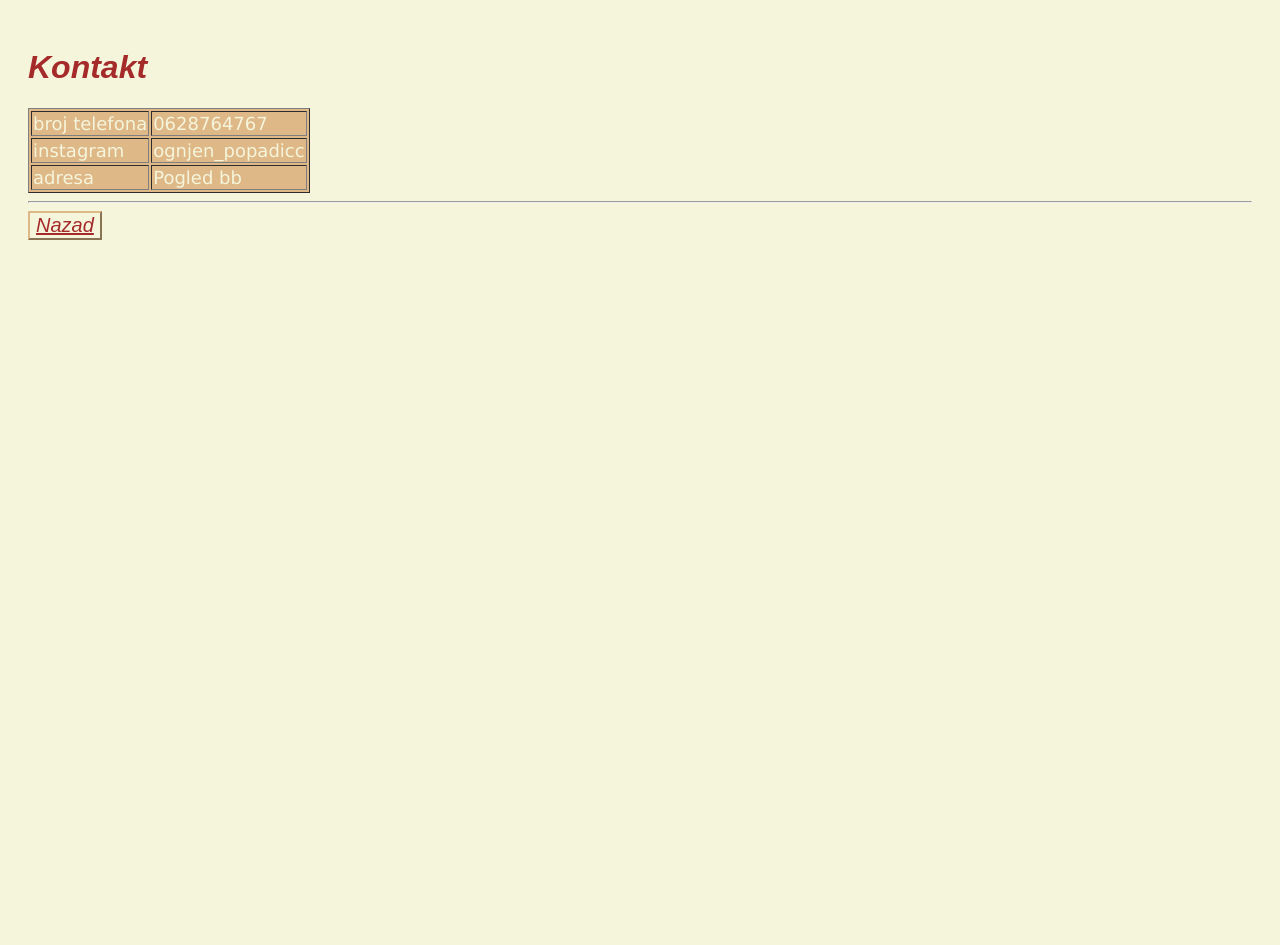
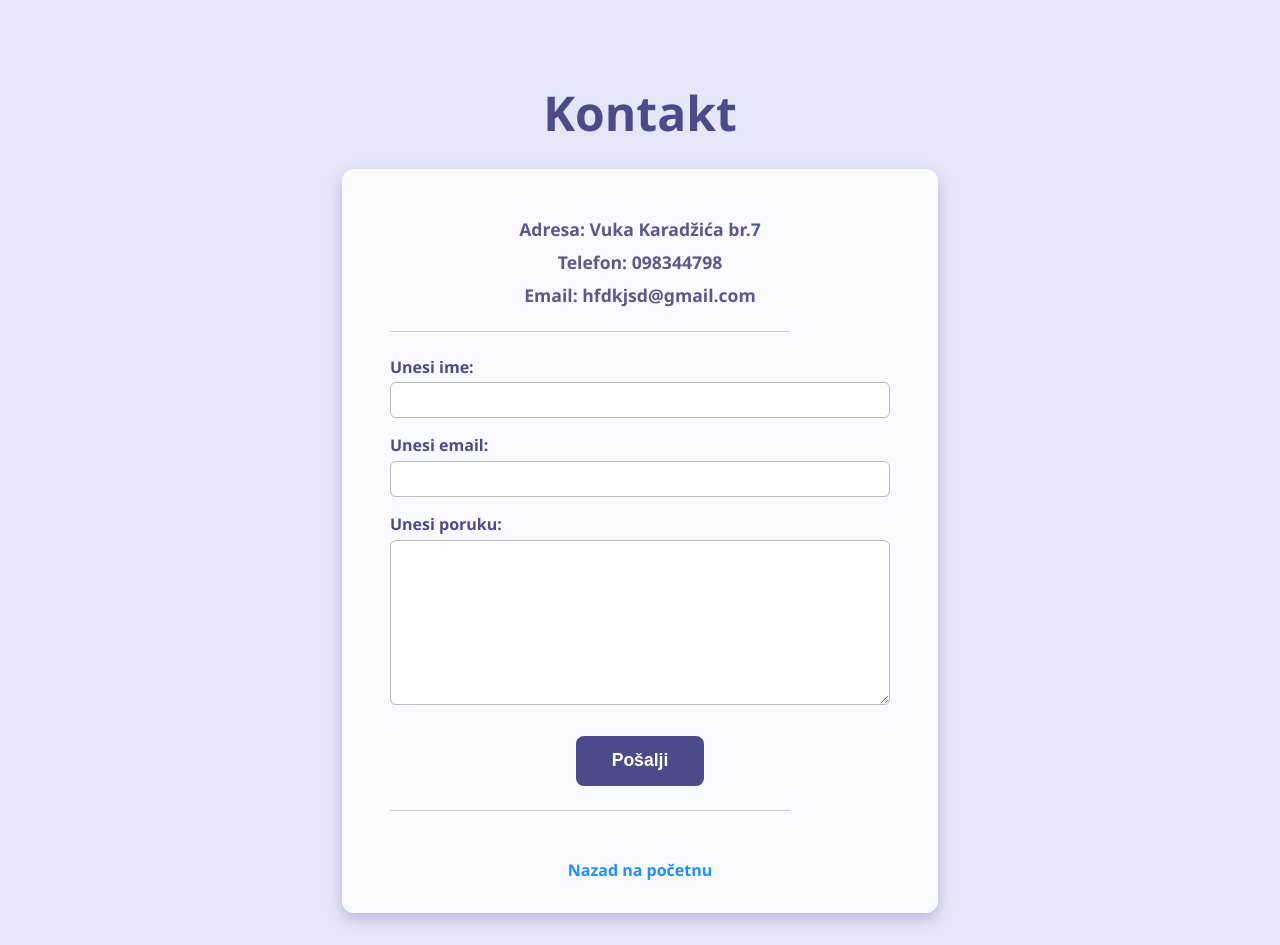
Before and after one commit to maariijjanna/Primena-racunara, a plain HTML site: page kontakt.html in a window 1280 px wide. Before the commit the page ends 800 px from the top, so only its background shows below. Drawn offline with Linux system fonts and the light colour scheme.

Commit message:
Add files via upload

```diff
--- a/kontakt.html
+++ b/kontakt.html
@@ -3,39 +3,29 @@
 <head>
     <meta charset="UTF-8">
     <meta name="viewport" content="width=device-width, initial-scale=1.0">
+    <title>Document</title>
     <link rel="stylesheet" href="style.css">
-    <title>Document</title>
+
 </head>
-<body class="body1">
-    <h1><b>Kontakt</b></h1>
-    <table class="table2" border="1">
-        <tr>
-            <td>
-                broj telefona
-            </td>
-            <td>
-                0628764767
-            </td>
+<body style="background-color: lavender;">
+    <h1>Kontakt</h1>
+    <form action="Moj kontakt">
+        <ul>
+            <li>Adresa: Vuka Karadžića br.7</li>
+            <li>Telefon: 098344798</li>
+            <li>Email: hfdkjsd@gmail.com</li>
+        </ul>
+        <hr>
+        <label>Unesi ime:</label>
+        <input type="text" name="TvojeIme" ><br>
+        <label >Unesi email:</label>
+        <input type="email" name="TvojEmail" ><br>
+        <label>Unesi poruku:</label>
+        <textarea name="textPoruke" id="" cols="30" rows="10"></textarea><br>
+        <input type="submit" value="Pošalji"><br>
+    <hr>
+    <a href="index.html">Nazad na početnu</a>
 
-        </tr>
-        <tr>
-            <td>
-                instagram
-            </td>
-            <td>ognjen_popadicc</td>
-
-
-        </tr>
-        <tr>
-            <td>
-                adresa
-            </td>
-            <td>Pogled bb</td>
-
-        </tr>
-
-    </table>
-    <hr>
-     <button><a href="index.html">Nazad</a></button>
+    </form>
 </body>
 </html>
--- a/style.css
+++ b/style.css
@@ -1,64 +1,178 @@
-p{
-    color:burlywood;
-}
-.body1{
-    background-color:beige;
-    font-family: Arial, Helvetica, sans-serif;
-    padding: 20px;
-    color:brown;
+/* style.css */
 
-}
-.table2{
-font-size: 18px;
-font-family:'Lucida Sans', 'Lucida Sans Regular', 'Lucida Grande', 'Lucida Sans Unicode', Geneva, Verdana, sans-serif;
-text-align: left;
-color:beige;
-background-color:burlywood;
-
+body {
+    background-color: lightpink;
+    font-family: 'Segoe UI', Tahoma, Geneva, Verdana, sans-serif;
+    color: #4B2E83; /* tamnoljubičasta za tekst, lepo kontrastira */
+    margin: 0;
+    padding: 0;
+    display: flex;
+    flex-direction: column;
+    align-items: center; /* centrira horizontalno */
+    text-align: center; /* tekst centriran */
 }
 
-.p1{
-    color:brown;
-    font-size: 19px;
-    font-family: Impact, Haettenschweiler, 'Arial Narrow Bold', sans-serif;
+h1, h2 {
+    color: #6A4C93; /* svetlija nijansa ljubičaste */
+    margin-bottom: 0.3em;
 }
 
-.table1{
-    font-size: 19px;
-    font-family: Cambria, Cochin, Georgia, Times, 'Times New Roman', serif;
+h1 {
+    font-size: 3em;
+    margin-top: 1em;
+}
+
+p {
+    font-size: 1.2em;
+    margin: 0.5em 0;
+}
+
+a {
+    color: #1E90FF; /* svetlija ljubičasta */
+    text-decoration: none;
+    font-weight: 600;
+    transition: color 0.3s ease;
+}
+
+a:hover {
+    color:  #104E8B;
+    text-decoration: underline;
+}
+
+ul {
+    list-style-type: none;
+    padding-left: 0;
+}
+
+ul li {
+    margin: 0.5em 0;
+    font-size: 1.1em;
+}
+
+hr {
+    width: 80%;
+    border: 1px solid #9B59B6;
+    margin: 2em 0;
+}
+
+table {
+    margin: 1em auto;
+    border-collapse: separate;
+    border-spacing: 0 15px;
+}
+
+table tr {
+    vertical-align: middle;
+}
+
+iframe, img {
+    border-radius: 10px;
+    box-shadow: 0 4px 8px rgba(75, 46, 131, 0.2);
+    display: block;
+    margin: 0 auto;
+}
+/* style.css */
+
+body {
+    background-color: lavender;
+    font-family: 'Segoe UI', Tahoma, Geneva, Verdana, sans-serif;
+    color: #3A3A66;
+    display: flex;
+    flex-direction: column;
+    align-items: center;
     text-align: center;
-    color:brown;
+    margin: 0;
+    padding: 2em;
 }
-.body4{
-    background-color: darkred;
+
+h1 {
+    font-size: 3em;
+    margin-bottom: 0.5em;
+    color: #4B4B8A;
 }
-button{
-    font-size: 20px;
-    font-style:italic;
-    background-color: beige;
-    border-color: burlywood;
 
+form {
+    background-color: #f9f9ff;
+    padding: 2em 3em;
+    border-radius: 12px;
+    box-shadow: 0 6px 15px rgba(75, 75, 138, 0.3);
+    width: 90%;
+    max-width: 500px;
 }
-a{
-    color: brown;
+
+ul {
+    list-style: none;
+    padding: 0;
+    margin-bottom: 1.5em;
+    color: #5A5A8A;
+    font-weight: 600;
 }
-p{
-    color: brown;
+
+ul li {
+    margin: 0.5em 0;
+    font-size: 1.1em;
 }
-h1{
-    font-weight: bold;
-    font-style: italic;
+
+hr {
+    border: none;
+    border-top: 1px solid #ccc;
+    margin: 1.5em 0;
 }
-div{
-    margin: 50px;
- padding: 20px;
- border-radius: 10px;
- margin-top: 30px;
- box-shadow: 0 0 10px rgba(0, 0, 0, 1);
+
+label {
+    display: block;
+    margin-top: 1em;
+    margin-bottom: 0.3em;
+    font-weight: 600;
+    color: #4B4B8A;
+    text-align: left;
 }
-section{
-    margin-bottom: 30px;
-    padding: 15px;
-    border-left: 5px solid;
-    border-color: brown;
+
+input[type="text"],
+input[type="email"],
+textarea {
+    width: 100%;
+    padding: 0.5em 0.7em;
+    border: 1.5px solid #bbb;
+    border-radius: 6px;
+    font-size: 1em;
+    resize: vertical;
+    box-sizing: border-box;
+    transition: border-color 0.3s ease;
 }
+
+input[type="text"]:focus,
+input[type="email"]:focus,
+textarea:focus {
+    border-color: #4B4B8A;
+    outline: none;
+}
+
+input[type="submit"] {
+    margin-top: 1.5em;
+    padding: 0.8em 2em;
+    font-size: 1.1em;
+    font-weight: 700;
+    color: white;
+    background-color: #4B4B8A;
+    border: none;
+    border-radius: 8px;
+    cursor: pointer;
+    transition: background-color 0.3s ease;
+}
+
+input[type="submit"]:hover {
+    background-color: #6A6ABF;
+}
+
+a {
+    display: inline-block;
+    margin-top: 1.5em;
+    color: #1E90FF; /* plava */
+    text-decoration: none;
+    font-weight: 600;
+}
+
+a:hover {
+    text-decoration: underline;
+}
```
Also changed, not shown: index.html (+29 -46 lines), 1 other file.
